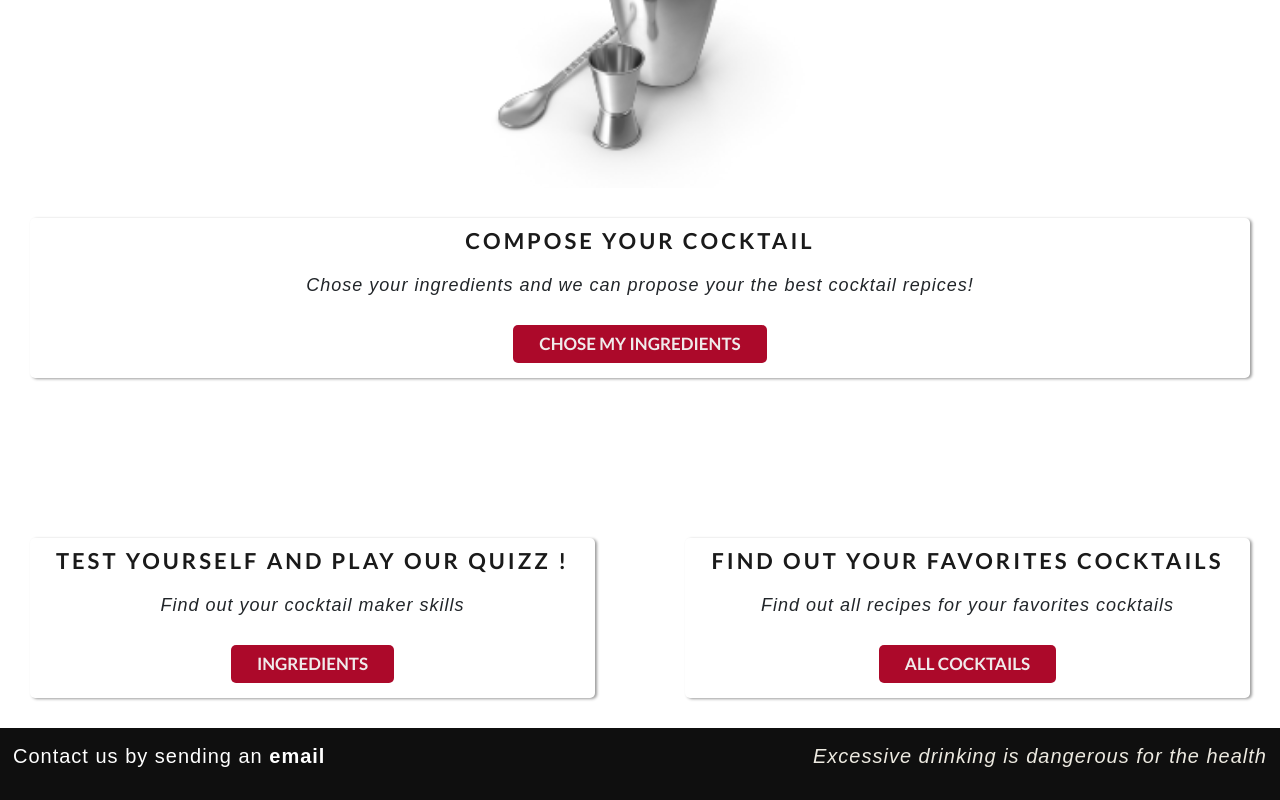
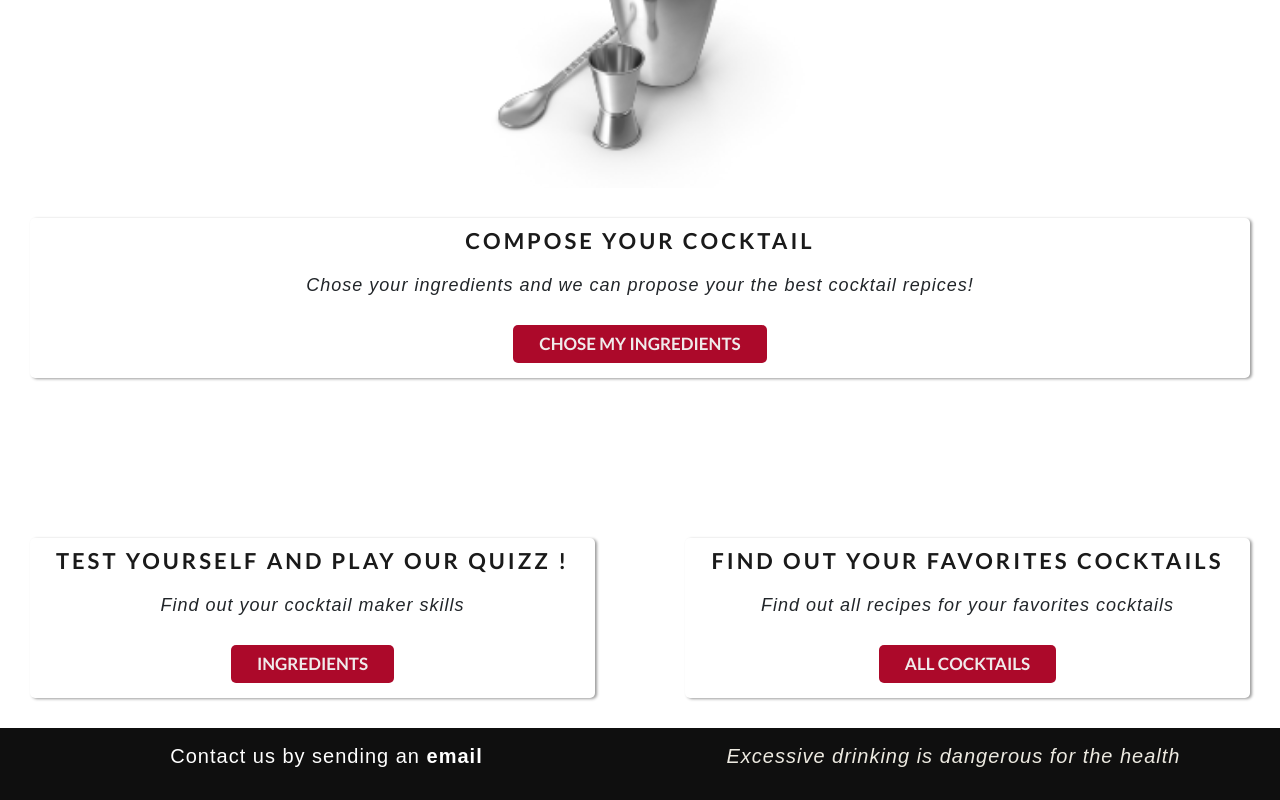
Before and after one commit to WildCodeSchool/lyon-js-0320-p2-g1, a React (Create React App) app: page / in a window 1280 px wide. Shown: the part 1952-2752 px from the top of the page. Built offline with nearby package versions, Linux system fonts and the light colour scheme; a web font is replaced by a local one.

Commit message:
refactoring footer

```diff
--- a/src/components/footer/Footer.css
+++ b/src/components/footer/Footer.css
@@ -1,9 +1,5 @@
 .bloc_page {
     width: 100%;
-    display: flex;
-    flex-direction: row;
-    align-items: center;
-    justify-content: space-between;
     background-color: #0f0f0f;
     color: white;
     font-family: 'Lato', sans-serif;
--- a/src/components/footer/Footer.js
+++ b/src/components/footer/Footer.js
@@ -4,11 +4,11 @@ import './Footer.css';
 class Footer extends React.Component {
   render () {
     return (
-      <footer className='bloc_page'>
-        <div className='contact'>
+      <footer className='bloc_page d-flex flex-column flex-md-row'>
+        <div className='contact col-12 col-md-6 text-center'>
           <p>Contact us by sending an <a href='mailto:cocktail.finder@outlook.fr'>email</a></p>
         </div>
-        <div className='warning-container'>
+        <div className='warning-container col-12 col-md-6 text-center'>
           <p className='warning'>Excessive drinking is dangerous for the health</p>
         </div>
       </footer>
```
